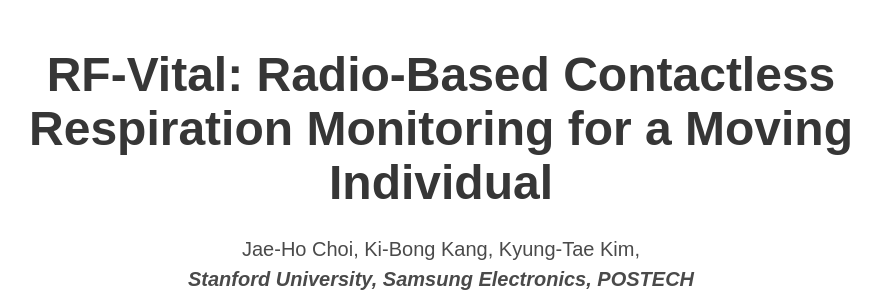
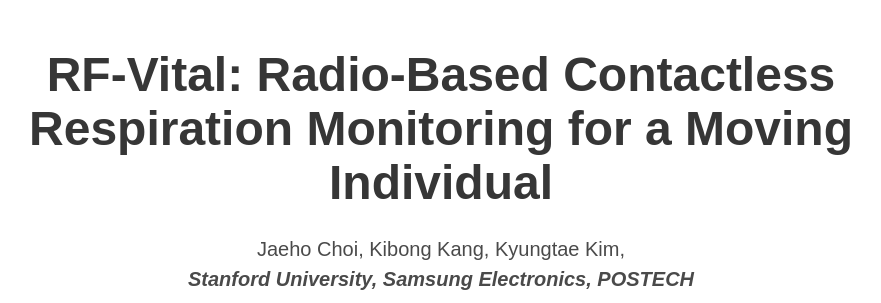
Before and after one commit to rfvital/rfvital.github.io, a plain HTML site: page index.html in a window 1280 px wide. Shown: the top 303 px of the page, without its empty margins (199-1080 px from the left). Drawn offline with nearby package versions, Linux system fonts and the light colour scheme; some icons are missing; a web font is replaced by a local one.

Commit message:
change name

```diff
--- a/index.html
+++ b/index.html
@@ -85,11 +85,11 @@
           <h1 class="title is-1 publication-title">RF-Vital: Radio-Based Contactless Respiration Monitoring for a Moving Individual</h1>
           <div class="is-size-5 publication-authors">
             <span class="author-block">
-              Jae-Ho Choi,</span>
+              Jaeho Choi,</span>
             <span class="author-block">
-              Ki-Bong Kang,</span>
+              Kibong Kang,</span>
             <span class="author-block">
-              Kyung-Tae Kim,</span>
+              Kyungtae Kim,</span>
           </div>
 
           <div class="is-size-5 publication-authors">
```
